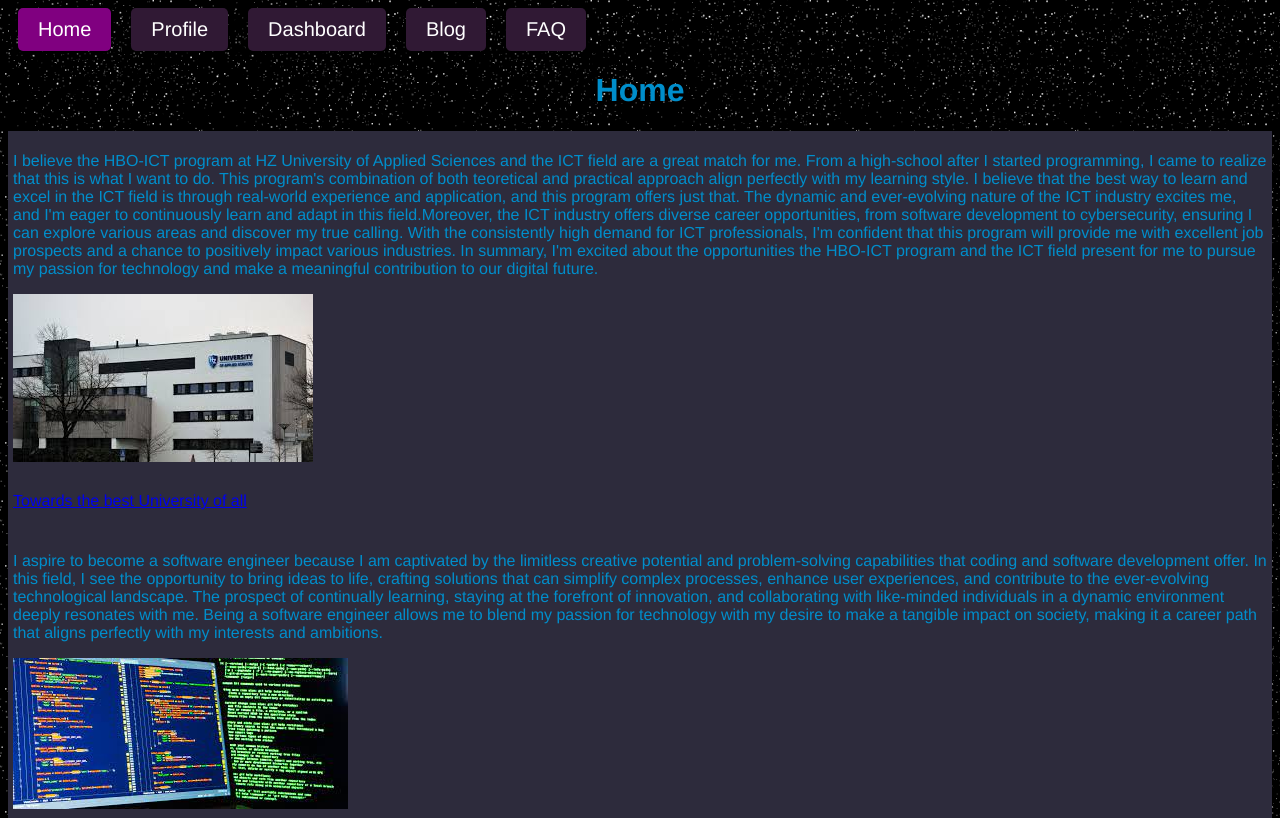
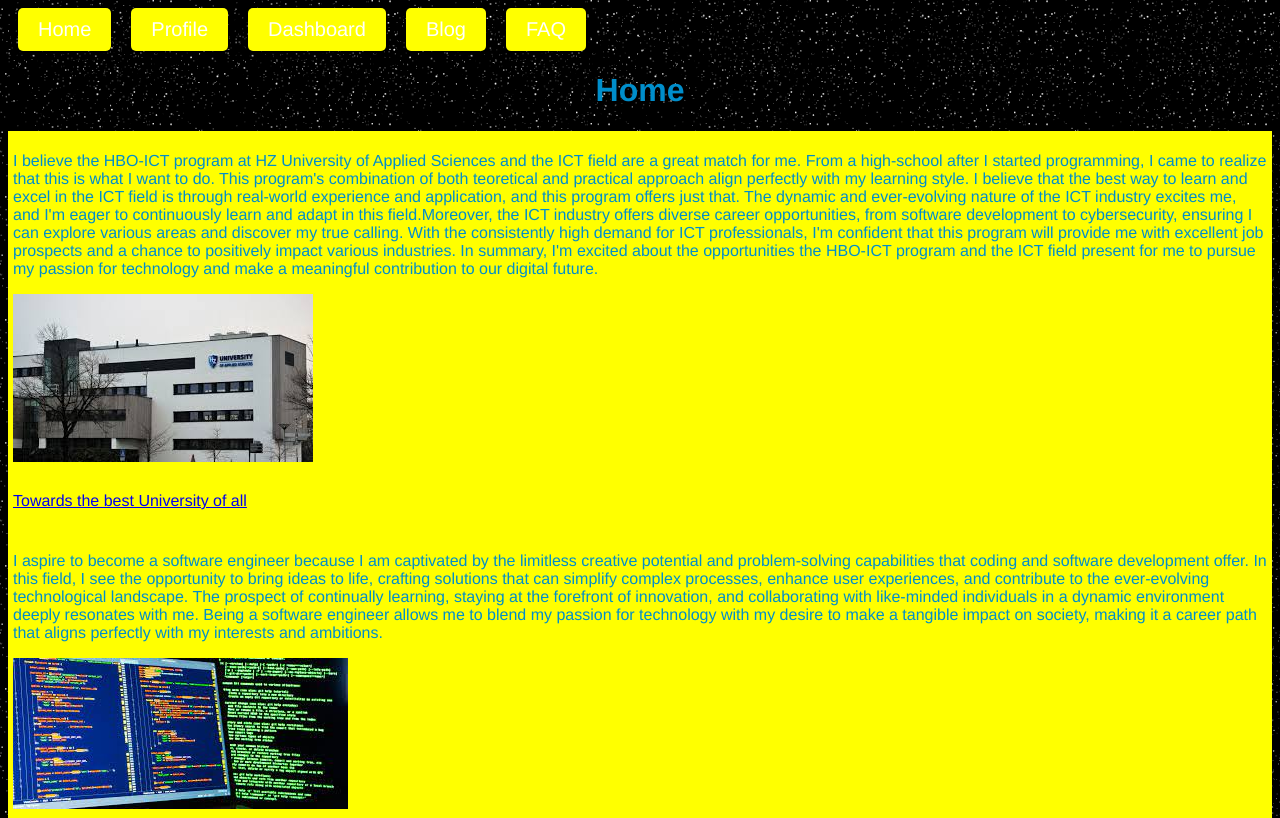
Before and after one commit to Gogu101/.github.io, a website: page index.html in a window 1280 px wide. Shown: the top 818 px of the page. Drawn offline with Linux system fonts and the light colour scheme.

Commit message:
Made changes to the webfile

```diff
--- a/style.css
+++ b/style.css
@@ -28,7 +28,7 @@ body
 
 div
 {
-    background-color: #2d2b3c;
+    background-color: yellow;
     padding: 5px;
     color: #008ECB;
 }
@@ -50,16 +50,16 @@ div
 #navbar li a {
   display: inline-block;
   padding: 10px 20px;
-  background-color: #301934;
+  background-color: yellow;
   color: #fff;
   text-decoration: none;
   border-radius: 5px;
 }
 
 #navbar li a.active {
-  background-color: #800080; }
+  background-color: yellow; }
  #navbar li a:hover:not(.active) {
-    background-color: #610000;
+    background-color: yellow;
     color: white;
 }
 
```
